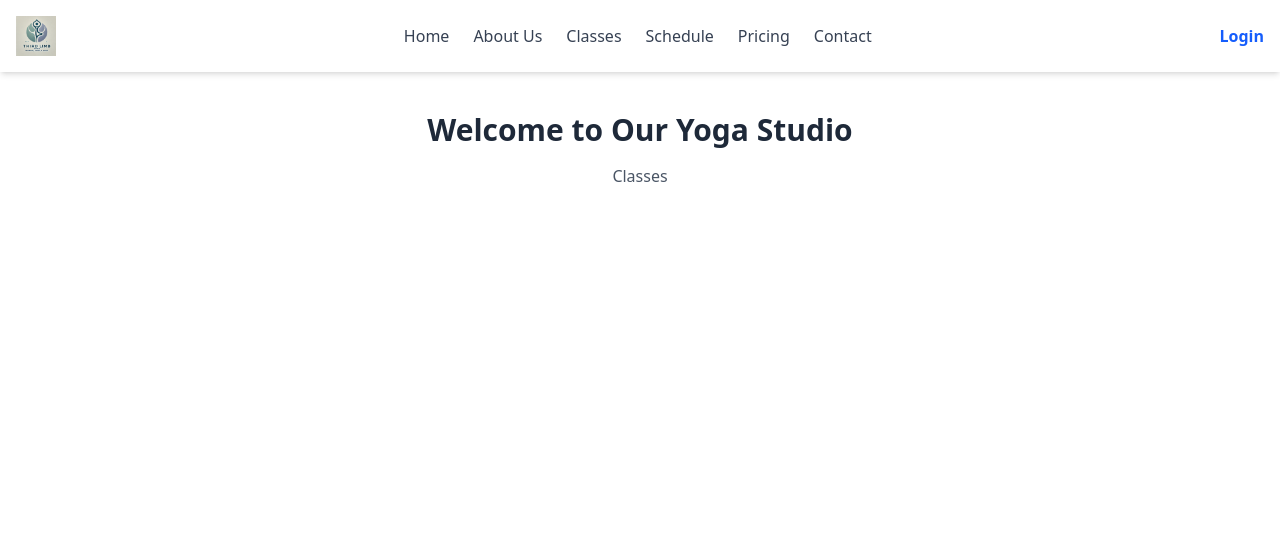
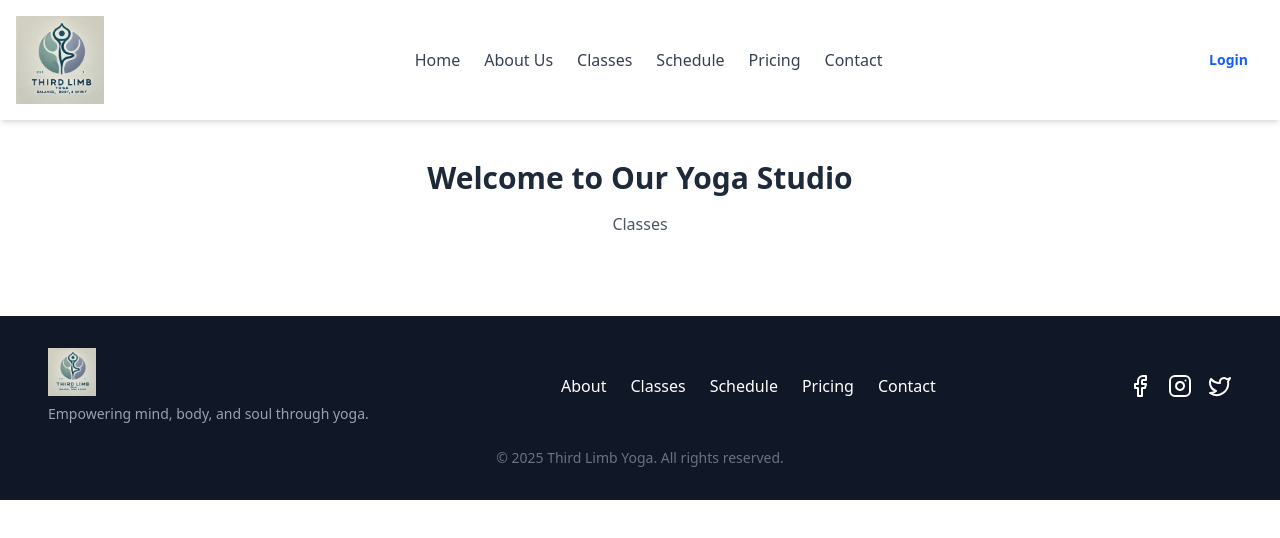
Before and after one commit to shripalp/ai-yoga-frontend, a React (Vite) app: page /classes in a window 1280 px wide. Shown: the top 538 px of the page. Built offline with nearby package versions, Linux system fonts and the light colour scheme; no server answers.

Commit message:
Footer Added

```diff
--- a/package.json
+++ b/package.json
@@ -10,6 +10,7 @@
     "preview": "vite preview"
   },
   "dependencies": {
+    "@radix-ui/react-dialog": "^1.1.6",
     "@radix-ui/react-slot": "^1.1.2",
     "@tailwindcss/vite": "^4.0.9",
     "class-variance-authority": "^0.7.1",
--- a/src/App.jsx
+++ b/src/App.jsx
@@ -1,5 +1,6 @@
 import { BrowserRouter as Router, Routes, Route } from "react-router-dom";
 import Navbar from "./components/Navbar";
+import Footer from "./components/Footer";
 import Home from "./pages/Home";
 import About from "./pages/About";
 import Classes from "./pages/Classes";
@@ -27,6 +28,7 @@
                 <Route path="/login" element={<Login />} />
                 {user && <Route path="/dashboard" element={<Dashboard />} />}
             </Routes>
+            <Footer />
         </Router>
     );
 };
--- /dev/null
+++ b/src/components/Footer.jsx
@@ -0,0 +1,48 @@
+import { Link } from "react-router-dom";
+import { Facebook, Instagram, Twitter } from "lucide-react";
+
+const Footer = () => {
+    return (
+        <footer className="bg-gray-900 text-white py-8 mt-10">
+            <div className="container mx-auto px-6 md:px-12 flex flex-col md:flex-row justify-between items-center">
+
+                {/* Left: Logo & Description */}
+                <div className="mb-6 md:mb-0 text-center md:text-left">
+                    <img src="/logo.png" alt="Third Limb Yoga Logo" className="h-12 mx-auto md:mx-0" />
+                    <p className="mt-2 text-sm text-gray-400">
+                        Empowering mind, body, and soul through yoga.
+                    </p>
+                </div>
+
+                {/* Center: Navigation Links */}
+                <div className="flex flex-col md:flex-row md:space-x-6 text-center">
+                    <Link to="/about" className="hover:text-blue-400">About</Link>
+                    <Link to="/classes" className="hover:text-blue-400">Classes</Link>
+                    <Link to="/schedule" className="hover:text-blue-400">Schedule</Link>
+                    <Link to="/pricing" className="hover:text-blue-400">Pricing</Link>
+                    <Link to="/contact" className="hover:text-blue-400">Contact</Link>
+                </div>
+
+                {/* Right: Social Media Links */}
+                <div className="flex space-x-4 mt-4 md:mt-0">
+                    <a href="https://facebook.com" target="_blank" rel="noopener noreferrer">
+                        <Facebook className="h-6 w-6 hover:text-blue-400" />
+                    </a>
+                    <a href="https://instagram.com" target="_blank" rel="noopener noreferrer">
+                        <Instagram className="h-6 w-6 hover:text-pink-400" />
+                    </a>
+                    <a href="https://twitter.com" target="_blank" rel="noopener noreferrer">
+                        <Twitter className="h-6 w-6 hover:text-blue-400" />
+                    </a>
+                </div>
+            </div>
+
+            {/* Bottom Section */}
+            <div className="text-center text-sm text-gray-500 mt-6">
+                © {new Date().getFullYear()} Third Limb Yoga. All rights reserved.
+            </div>
+        </footer>
+    );
+};
+
+export default Footer;
--- a/src/components/Navbar.jsx
+++ b/src/components/Navbar.jsx
@@ -1,6 +1,9 @@
 import { Link } from "react-router-dom";
 import { auth } from "../firebase";
 import { useAuthState } from "react-firebase-hooks/auth";
+import { Button } from "@/components/ui/button";
+import { Sheet, SheetContent, SheetTrigger } from "@/components/ui/sheet";
+import { Menu } from "lucide-react";
 
 const Navbar = () => {
     const [user] = useAuthState(auth);
@@ -9,13 +12,12 @@
         <nav className="bg-white shadow-md p-4">
             <div className="container mx-auto flex justify-between items-center">
 
-                {/* Left side: Logo */}
+                {/* Right Side: Logo */}
                 <div>
-                    <img src="/logo.png" alt="Yoga Logo" className="h-10" />
+                    <img src="/logo.png" alt="Third Limb Yoga Logo" className="h-22" />
                 </div>
 
-
-                {/* Center: Navigation Links */}
+                {/* Center: Desktop Navigation Links */}
                 <ul className="hidden md:flex space-x-6">
                     <li><Link to="/" className="text-gray-700 hover:text-blue-600">Home</Link></li>
                     <li><Link to="/about" className="text-gray-700 hover:text-blue-600">About Us</Link></li>
@@ -25,18 +27,45 @@
                     <li><Link to="/contact" className="text-gray-700 hover:text-blue-600">Contact</Link></li>
                 </ul>
 
-
-                {/* Right Side: Login Button */}
-                <div>
+                 {/* Left Side: Login/Dashboard */}
+                 <div>
                     {user ? (
-                        <Link to="/dashboard" className="text-blue-600 font-semibold hover:underline">
-                            Dashboard
+                        <Link to="/dashboard">
+                            <Button variant="ghost" className="text-blue-600 font-semibold">
+                                Dashboard
+                            </Button>
                         </Link>
                     ) : (
-                        <Link to="/login" className="text-blue-600 font-semibold hover:underline">
-                            Login
+                        <Link to="/login">
+                            <Button variant="ghost" className="text-blue-600 font-semibold">
+                                Login
+                            </Button>
                         </Link>
                     )}
+                </div>
+
+
+
+
+                {/* Mobile Menu Button */}
+                <div className="md:hidden">
+                    <Sheet>
+                        <SheetTrigger asChild>
+                            <Button variant="outline" size="icon">
+                                <Menu className="w-6 h-6" />
+                            </Button>
+                        </SheetTrigger>
+                        <SheetContent side="left">
+                            <div className="flex flex-col space-y-4 mt-8">
+                                <Link to="/" className="text-lg text-gray-700 hover:text-blue-600">Home</Link>
+                                <Link to="/about" className="text-lg text-gray-700 hover:text-blue-600">About Us</Link>
+                                <Link to="/classes" className="text-lg text-gray-700 hover:text-blue-600">Classes</Link>
+                                <Link to="/schedule" className="text-lg text-gray-700 hover:text-blue-600">Schedule</Link>
+                                <Link to="/pricing" className="text-lg text-gray-700 hover:text-blue-600">Pricing</Link>
+                                <Link to="/contact" className="text-lg text-gray-700 hover:text-blue-600">Contact</Link>
+                            </div>
+                        </SheetContent>
+                    </Sheet>
                 </div>
             </div>
         </nav>
--- /dev/null
+++ b/src/components/ui/sheet.jsx
@@ -0,0 +1,138 @@
+import * as React from "react"
+import * as SheetPrimitive from "@radix-ui/react-dialog"
+import { XIcon } from "lucide-react"
+
+import { cn } from "@/lib/utils"
+
+function Sheet({
+  ...props
+}) {
+  return <SheetPrimitive.Root data-slot="sheet" {...props} />;
+}
+
+function SheetTrigger({
+  ...props
+}) {
+  return <SheetPrimitive.Trigger data-slot="sheet-trigger" {...props} />;
+}
+
+function SheetClose({
+  ...props
+}) {
+  return <SheetPrimitive.Close data-slot="sheet-close" {...props} />;
+}
+
+function SheetPortal({
+  ...props
+}) {
+  return <SheetPrimitive.Portal data-slot="sheet-portal" {...props} />;
+}
+
+function SheetOverlay({
+  className,
+  ...props
+}) {
+  return (
+    <SheetPrimitive.Overlay
+      data-slot="sheet-overlay"
+      className={cn(
+        "data-[state=open]:animate-in data-[state=closed]:animate-out data-[state=closed]:fade-out-0 data-[state=open]:fade-in-0 fixed inset-0 z-50 bg-black/80",
+        className
+      )}
+      {...props} />
+  );
+}
+
+function SheetContent({
+  className,
+  children,
+  side = "right",
+  ...props
+}) {
+  return (
+    <SheetPortal>
+      <SheetOverlay />
+      <SheetPrimitive.Content
+        data-slot="sheet-content"
+        className={cn(
+          "bg-background data-[state=open]:animate-in data-[state=closed]:animate-out fixed z-50 flex flex-col gap-4 shadow-lg transition ease-in-out data-[state=closed]:duration-300 data-[state=open]:duration-500",
+          side === "right" &&
+            "data-[state=closed]:slide-out-to-right data-[state=open]:slide-in-from-right inset-y-0 right-0 h-full w-3/4 border-l sm:max-w-sm",
+          side === "left" &&
+            "data-[state=closed]:slide-out-to-left data-[state=open]:slide-in-from-left inset-y-0 left-0 h-full w-3/4 border-r sm:max-w-sm",
+          side === "top" &&
+            "data-[state=closed]:slide-out-to-top data-[state=open]:slide-in-from-top inset-x-0 top-0 h-auto border-b",
+          side === "bottom" &&
+            "data-[state=closed]:slide-out-to-bottom data-[state=open]:slide-in-from-bottom inset-x-0 bottom-0 h-auto border-t",
+          className
+        )}
+        {...props}>
+        {children}
+        <SheetPrimitive.Close
+          className="ring-offset-background focus:ring-ring data-[state=open]:bg-secondary absolute top-4 right-4 rounded-xs opacity-70 transition-opacity hover:opacity-100 focus:ring-2 focus:ring-offset-2 focus:outline-hidden disabled:pointer-events-none">
+          <XIcon className="size-4" />
+          <span className="sr-only">Close</span>
+        </SheetPrimitive.Close>
+      </SheetPrimitive.Content>
+    </SheetPortal>
+  );
+}
+
+function SheetHeader({
+  className,
+  ...props
+}) {
+  return (
+    <div
+      data-slot="sheet-header"
+      className={cn("flex flex-col gap-1.5 p-4", className)}
+      {...props} />
+  );
+}
+
+function SheetFooter({
+  className,
+  ...props
+}) {
+  return (
+    <div
+      data-slot="sheet-footer"
+      className={cn("mt-auto flex flex-col gap-2 p-4", className)}
+      {...props} />
+  );
+}
+
+function SheetTitle({
+  className,
+  ...props
+}) {
+  return (
+    <SheetPrimitive.Title
+      data-slot="sheet-title"
+      className={cn("text-foreground font-semibold", className)}
+      {...props} />
+  );
+}
+
+function SheetDescription({
+  className,
+  ...props
+}) {
+  return (
+    <SheetPrimitive.Description
+      data-slot="sheet-description"
+      className={cn("text-muted-foreground text-sm", className)}
+      {...props} />
+  );
+}
+
+export {
+  Sheet,
+  SheetTrigger,
+  SheetClose,
+  SheetContent,
+  SheetHeader,
+  SheetFooter,
+  SheetTitle,
+  SheetDescription,
+}
```
Also changed, not shown: 1 other file (tests, documents, lock files or other folders).
